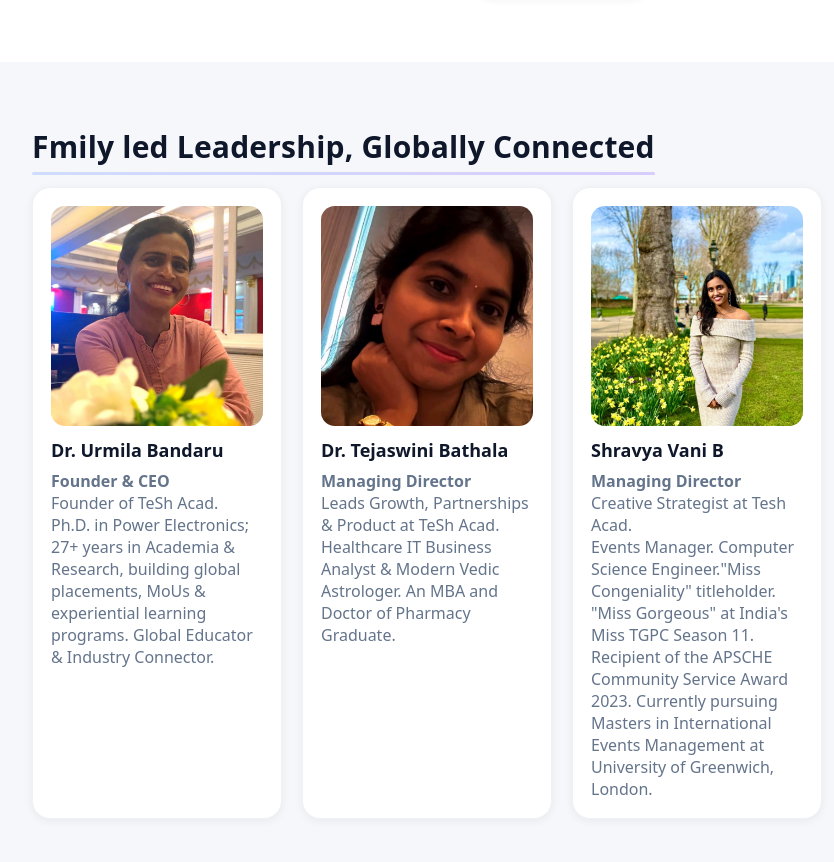
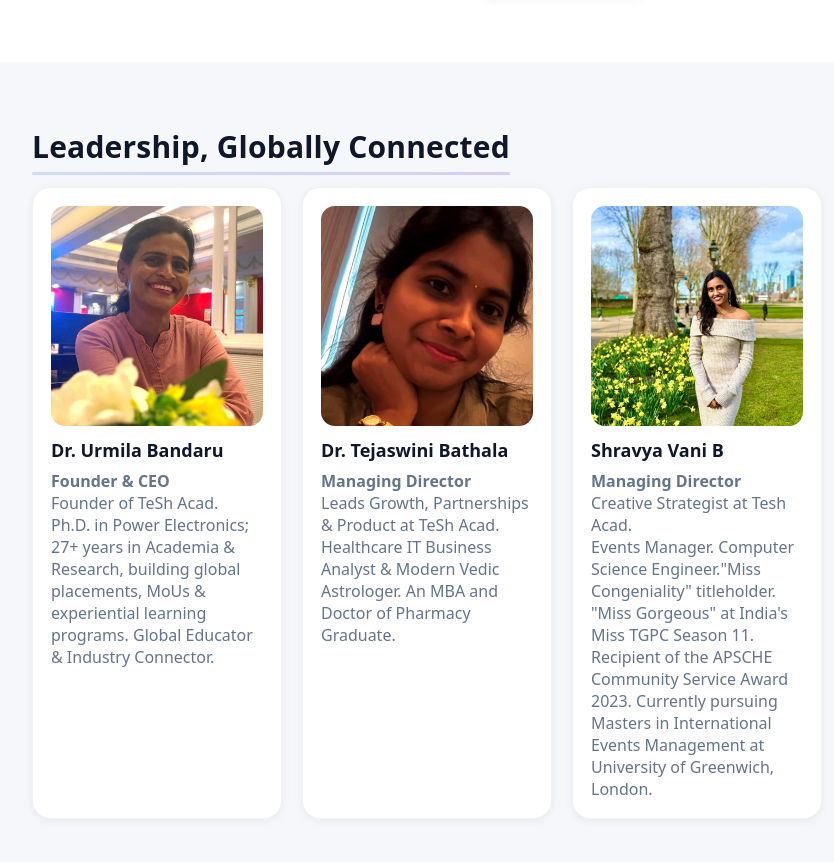
Before and after one commit to DrTejaswiniBathala/tesh-acad, a React (Create React App) app: page / in a window 1280 px wide. Shown: the part 3120-3982 px from the top of the page, without its empty margins (78-912 px from the left). Built offline with nearby package versions, Linux system fonts and the light colour scheme.

Commit message:
Update website changes

```diff
--- a/src/App.js
+++ b/src/App.js
@@ -311,7 +311,7 @@ export default function App() {
         {/* ================== Leadership ================== */}
 <section id="leadership" className="section">
   <div className="container">
-    <h2>Fmily led Leadership, Globally Connected</h2>
+    <h2>Leadership, Globally Connected</h2>
     <div className="grid">
 
       {/* Founder & CEO */}
```
